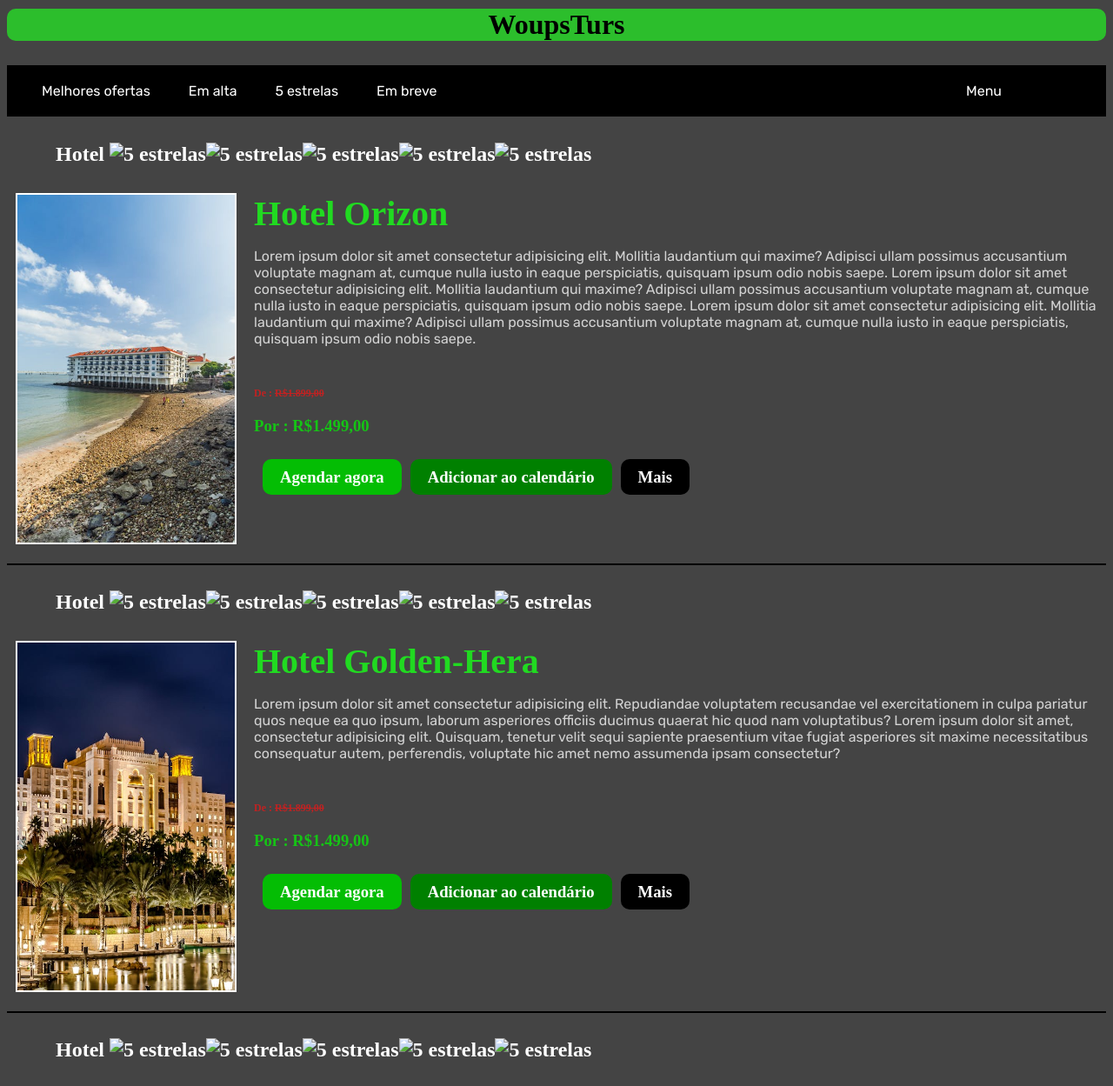
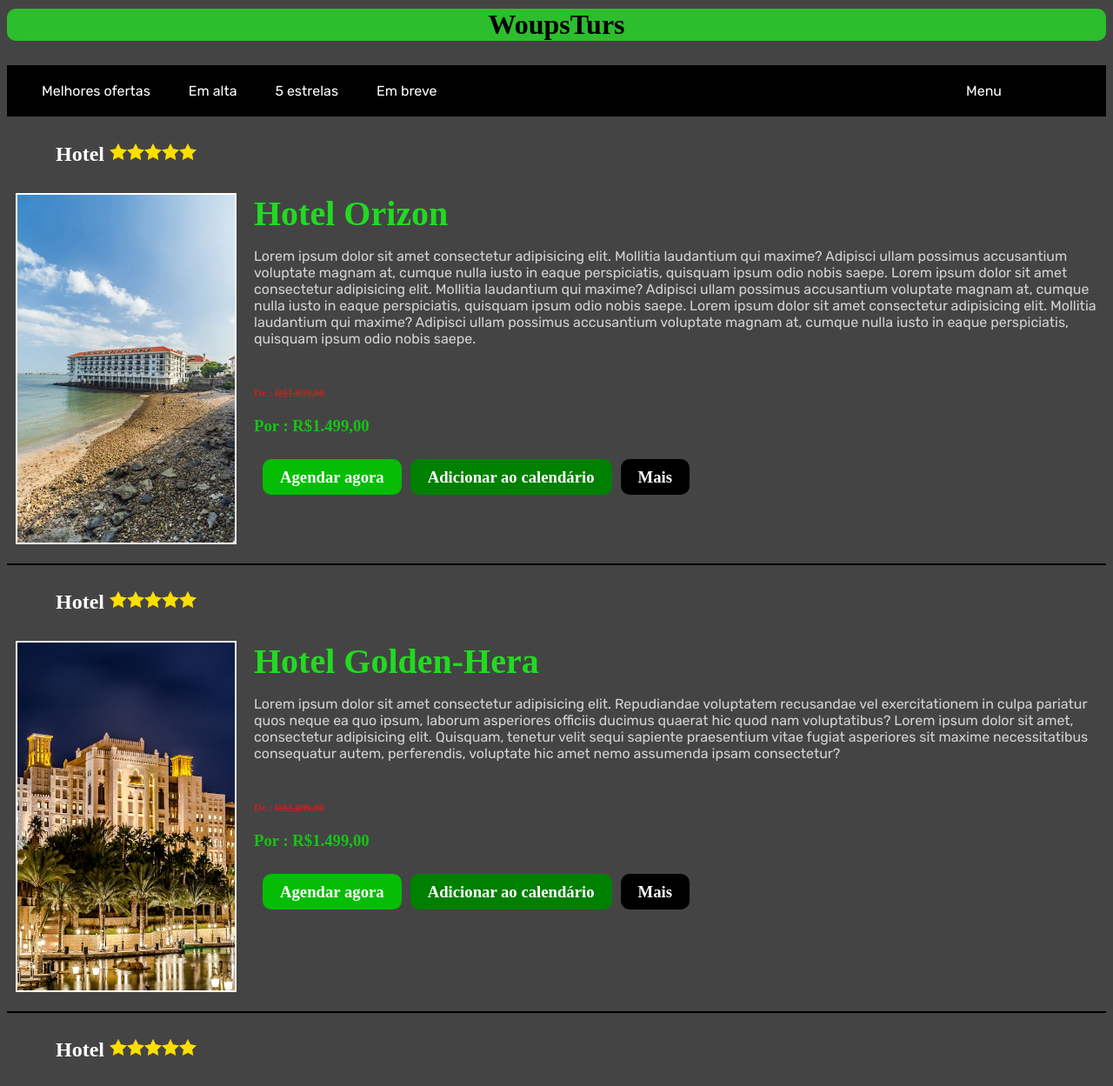
Before and after one commit to OtavioMaci3l/HTML_CSS, a plain HTML site: page css/float.html in a window 1280 px wide. Shown: the top 1249 px of the page at 87% size. Drawn offline with Linux system fonts and the light colour scheme; the site is published under a folder, as on GitHub Pages, so addresses that start at the root find nothing; a web font is replaced by a local one.

Commit message:
arrumei as estrelas

```diff
--- a/css/float.html
+++ b/css/float.html
@@ -25,7 +25,7 @@
         </li>
     </ul>
 
-    <h2>Hotel <img src="/imagens/estrela-avaliacao.png" alt="5 estrelas" class="estrela"><img src="/imagens/estrela-avaliacao.png" alt="5 estrelas" class="estrela"><img src="/imagens/estrela-avaliacao.png" alt="5 estrelas" class="estrela"><img src="/imagens/estrela-avaliacao.png" alt="5 estrelas" class="estrela"><img src="/imagens/estrela-avaliacao.png" alt="5 estrelas" class="estrela"></h2>
+    <h2>Hotel <img src="imagens/estrela-avaliacao.png" alt="5 estrelas" class="estrela"><img src="imagens/estrela-avaliacao.png" alt="5 estrelas" class="estrela"><img src="imagens/estrela-avaliacao.png" alt="5 estrelas" class="estrela"><img src="imagens/estrela-avaliacao.png" alt="5 estrelas" class="estrela"><img src="imagens/estrela-avaliacao.png" alt="5 estrelas" class="estrela"></h2>
 
     <div class="container">
         <img width="250" height="400" src="imagens/hotel-estrela.png" alt="Hotel cinco estrelas" style="border: 2px solid rgb(255, 255, 255); margin-right: 20px;">
@@ -43,7 +43,7 @@
 
 
 
-    <h2>Hotel <img src="/imagens/estrela-avaliacao.png" alt="5 estrelas" class="estrela"><img src="/imagens/estrela-avaliacao.png" alt="5 estrelas" class="estrela"><img src="/imagens/estrela-avaliacao.png" alt="5 estrelas" class="estrela"><img src="/imagens/estrela-avaliacao.png" alt="5 estrelas" class="estrela"><img src="/imagens/estrela-avaliacao.png" alt="5 estrelas" class="estrela"></h2>
+    <h2>Hotel <img src="imagens/estrela-avaliacao.png" alt="5 estrelas" class="estrela"><img src="imagens/estrela-avaliacao.png" alt="5 estrelas" class="estrela"><img src="imagens/estrela-avaliacao.png" alt="5 estrelas" class="estrela"><img src="imagens/estrela-avaliacao.png" alt="5 estrelas" class="estrela"><img src="imagens/estrela-avaliacao.png" alt="5 estrelas" class="estrela"></h2>
 
     <div class="container">
         <img width="250" height="400" src="imagens/hote-1.png" alt="Hotel cinco estrelas" style="border: 2px solid rgb(255, 255, 255); margin-right: 20px;">
@@ -61,7 +61,7 @@
 
 
 
-    <h2>Hotel <img src="/imagens/estrela-avaliacao.png" alt="5 estrelas" class="estrela"><img src="/imagens/estrela-avaliacao.png" alt="5 estrelas" class="estrela"><img src="/imagens/estrela-avaliacao.png" alt="5 estrelas" class="estrela"><img src="/imagens/estrela-avaliacao.png" alt="5 estrelas" class="estrela"><img src="/imagens/estrela-avaliacao.png" alt="5 estrelas" class="estrela"></h2>
+    <h2>Hotel <img src="imagens/estrela-avaliacao.png" alt="5 estrelas" class="estrela"><img src="imagens/estrela-avaliacao.png" alt="5 estrelas" class="estrela"><img src="imagens/estrela-avaliacao.png" alt="5 estrelas" class="estrela"><img src="imagens/estrela-avaliacao.png" alt="5 estrelas" class="estrela"><img src="imagens/estrela-avaliacao.png" alt="5 estrelas" class="estrela"></h2>
 
     <div class="container">
         <img width="250" height="400" src="imagens/hotel-2.png" alt="Hotel cinco estrelas" style="border: 2px solid rgb(255, 255, 255); margin-right: 20px;">
@@ -79,7 +79,7 @@
 
 
 
-    <h2>Hotel <img src="/imagens/estrela-avaliacao.png" alt="5 estrelas" class="estrela"><img src="/imagens/estrela-avaliacao.png" alt="5 estrelas" class="estrela"><img src="/imagens/estrela-avaliacao.png" alt="5 estrelas" class="estrela"><img src="/imagens/estrela-avaliacao.png" alt="5 estrelas" class="estrela"><img src="/imagens/estrela-avaliacao.png" alt="5 estrelas" class="estrela"></h2>
+    <h2>Hotel <img src="imagens/estrela-avaliacao.png" alt="5 estrelas" class="estrela"><img src="imagens/estrela-avaliacao.png" alt="5 estrelas" class="estrela"><img src="imagens/estrela-avaliacao.png" alt="5 estrelas" class="estrela"><img src="imagens/estrela-avaliacao.png" alt="5 estrelas" class="estrela"><img src="imagens/estrela-avaliacao.png" alt="5 estrelas" class="estrela"></h2>
 
     <div class="container">
         <img width="250" height="400" src="imagens/hotel-3.png" alt="Hotel cinco estrelas" style="border: 2px solid rgb(255, 255, 255); margin-right: 20px;">
@@ -97,7 +97,7 @@
 
 
 
-    <h2>Hotel <img src="/imagens/estrela-avaliacao.png" alt="5 estrelas" class="estrela"><img src="/imagens/estrela-avaliacao.png" alt="5 estrelas" class="estrela"><img src="/imagens/estrela-avaliacao.png" alt="5 estrelas" class="estrela"><img src="/imagens/estrela-avaliacao.png" alt="5 estrelas" class="estrela"><img src="/imagens/estrela-avaliacao.png" alt="5 estrelas" class="estrela"></h2>
+    <h2>Hotel <img src="imagens/estrela-avaliacao.png" alt="5 estrelas" class="estrela"><img src="imagens/estrela-avaliacao.png" alt="5 estrelas" class="estrela"><img src="imagens/estrela-avaliacao.png" alt="5 estrelas" class="estrela"><img src="imagens/estrela-avaliacao.png" alt="5 estrelas" class="estrela"><img src="imagens/estrela-avaliacao.png" alt="5 estrelas" class="estrela"></h2>
 
     <div class="container">
         <img width="250" height="400" src="imagens/hotel-4.png" alt="Hotel cinco estrelas" style="border: 2px solid rgb(255, 255, 255); margin-right: 20px;">
```
